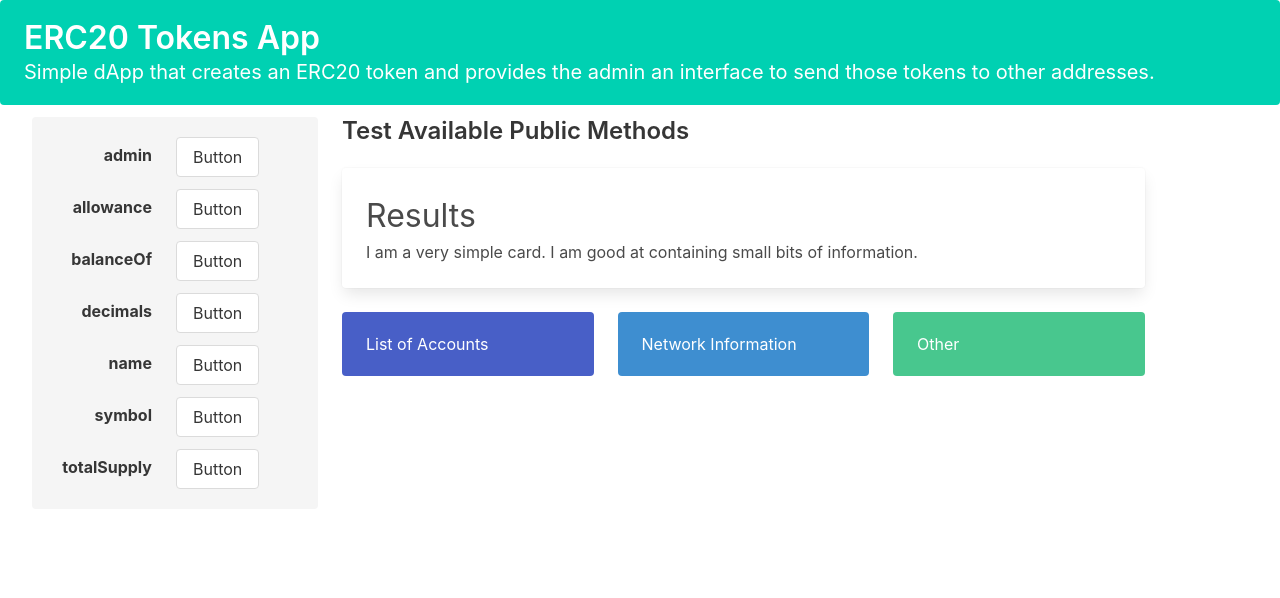
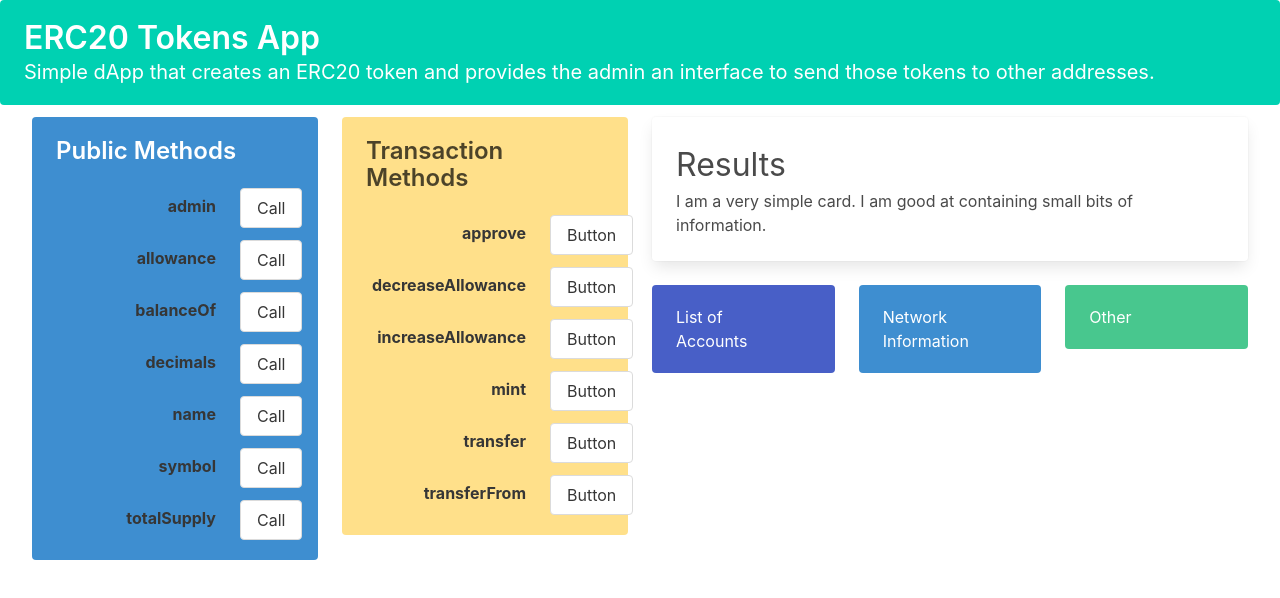
Before and after one commit to michabre/defi-dev-studies, a website: page erc20-tokens/index.html in a window 1280 px wide. Drawn offline with nearby package versions, Linux system fonts and the light colour scheme; files that its build step writes are made by us from their sources.

Commit message:
Improved Web3 interactions, ui, and TS

```diff
--- a/erc20-tokens/index.html
+++ b/erc20-tokens/index.html
@@ -26,7 +26,8 @@
     <div class="container is-fluid">
       <div class="columns">
         <div class="column is-one-quarter">
-          <div class="notification">
+          <div class="notification is-info">
+            <h2 class="title is-size-4">Public Methods</h2>
             <div class="field is-horizontal">
               <div class="field-label is-normal">
                 <label class="label">admin</label>
@@ -34,7 +35,7 @@
               <div class="field-body">
                 <div class="field">
                   <p class="control is-expanded">
-                    <a id="get-admin" class="button">Button</a>
+                    <a id="get-admin" class="button">Call</a>
                   </p>
                 </div>
               </div>
@@ -47,7 +48,7 @@
               <div class="field-body">
                 <div class="field">
                   <p class="control is-expanded">
-                    <a id="get-allowance" class="button">Button</a>
+                    <a id="get-allowance" class="button">Call</a>
                   </p>
                 </div>
               </div>
@@ -60,7 +61,7 @@
               <div class="field-body">
                 <div class="field">
                   <p class="control is-expanded">
-                    <a id="get-balanceOf" class="button">Button</a>
+                    <a id="get-balanceOf" class="button">Call</a>
                   </p>
                 </div>
               </div>
@@ -73,7 +74,7 @@
               <div class="field-body">
                 <div class="field">
                   <p class="control is-expanded">
-                    <a id="get-decimals" class="button">Button</a>
+                    <a id="get-decimals" class="button">Call</a>
                   </p>
                 </div>
               </div>
@@ -86,7 +87,7 @@
               <div class="field-body">
                 <div class="field">
                   <p class="control is-expanded">
-                    <a id="get-name" class="button">Button</a>
+                    <a id="get-name" class="button">Call</a>
                   </p>
                 </div>
               </div>
@@ -99,7 +100,7 @@
               <div class="field-body">
                 <div class="field">
                   <p class="control is-expanded">
-                    <a id="get-symbol" class="button">Button</a>
+                    <a id="get-symbol" class="button">Call</a>
                   </p>
                 </div>
               </div>
@@ -112,7 +113,7 @@
               <div class="field-body">
                 <div class="field">
                   <p class="control is-expanded">
-                    <a id="get-totalSupply" class="button">Button</a>
+                    <a id="get-totalSupply" class="button">Call</a>
                   </p>
                 </div>
               </div>
@@ -120,10 +121,93 @@
           </div>
         </div>
 
-        <div class="column is-two-thirds">
+        <div class="column is-one-quarter">
+          <div class="notification is-warning">
+            <h2 class="title is-size-4">Transaction Methods</h2>
+
+            <div class="field is-horizontal">
+              <div class="field-label is-normal">
+                <label class="label">approve</label>
+              </div>
+              <div class="field-body">
+                <div class="field">
+                  <p class="control is-expanded">
+                    <a id="get-approve" class="button">Button</a>
+                  </p>
+                </div>
+              </div>
+            </div>
+
+            <div class="field is-horizontal">
+              <div class="field-label is-normal">
+                <label class="label">decreaseAllowance</label>
+              </div>
+              <div class="field-body">
+                <div class="field">
+                  <p class="control is-expanded">
+                    <a id="get-decreaseAllowance" class="button">Button</a>
+                  </p>
+                </div>
+              </div>
+            </div>
+
+            <div class="field is-horizontal">
+              <div class="field-label is-normal">
+                <label class="label">increaseAllowance</label>
+              </div>
+              <div class="field-body">
+                <div class="field">
+                  <p class="control is-expanded">
+                    <a id="get-increaseAllowance" class="button">Button</a>
+                  </p>
+                </div>
+              </div>
+            </div>
+
+            <div class="field is-horizontal">
+              <div class="field-label is-normal">
+                <label class="label">mint</label>
+              </div>
+              <div class="field-body">
+                <div class="field">
+                  <p class="control is-expanded">
+                    <a id="get-mint" class="button">Button</a>
+                  </p>
+                </div>
+              </div>
+            </div>
+
+            <div class="field is-horizontal">
+              <div class="field-label is-normal">
+                <label class="label">transfer</label>
+              </div>
+              <div class="field-body">
+                <div class="field">
+                  <p class="control is-expanded">
+                    <a id="get-transfer" class="button">Button</a>
+                  </p>
+                </div>
+              </div>
+            </div>
+
+            <div class="field is-horizontal">
+              <div class="field-label is-normal">
+                <label class="label">transferFrom</label>
+              </div>
+              <div class="field-body">
+                <div class="field">
+                  <p class="control is-expanded">
+                    <a id="get-transferFrom" class="button">Button</a>
+                  </p>
+                </div>
+              </div>
+            </div>
+          </div>
+        </div>
+
+        <div class="column is-two-quarters">
           <div class="columns">
             <div class="column is-full">
-              <h2 class="title is-size-4">Test Available Public Methods</h2>
               <!-- <progress class="progress is-small is-primary" max="100">
                 15%
               </progress> -->
--- a/erc20-tokens/src/getWeb3.js
+++ b/erc20-tokens/src/getWeb3Module.ts
@@ -1,6 +1,6 @@
 const Web3 = require("web3");
 
-const getWeb3 = () =>
+const getWeb3Module = () =>
   new Promise((resolve, reject) => {
     // Wait for loading completion to avoid race conditions with web3 injection timing.
     window.addEventListener("load", async () => {
@@ -9,7 +9,7 @@ const getWeb3 = () =>
         const web3 = new Web3(window.ethereum);
         try {
           // Request account access if needed
-          await window.ethereum.enable();
+          await window?.ethereum.enable();
           // Acccounts now exposed
           resolve(web3);
         } catch (error) {
@@ -35,4 +35,4 @@ const getWeb3 = () =>
     });
   });
 
-module.exports = getWeb3;
+module.exports = getWeb3Module;
--- a/erc20-tokens/src/styles.css
+++ b/erc20-tokens/src/styles.css
@@ -2,5 +2,5 @@
 
 /* Style Overrides */
 .field-label .label {
-  width: 6rem;
+  width: 10rem;
 }
```
Also changed, not shown: erc20-tokens/src/Tokens.ts (+55 -40 lines), erc20-tokens/src/app.ts (+7 -0 lines), erc20-tokens/src/interfaces/Options.ts (added, +13 -0 lines), erc20-tokens/README.md, erc20-tokens/build/contracts/Migrations.json, erc20-tokens/build/contracts/TokenOpenZeppelin3.json, 1 other file.
